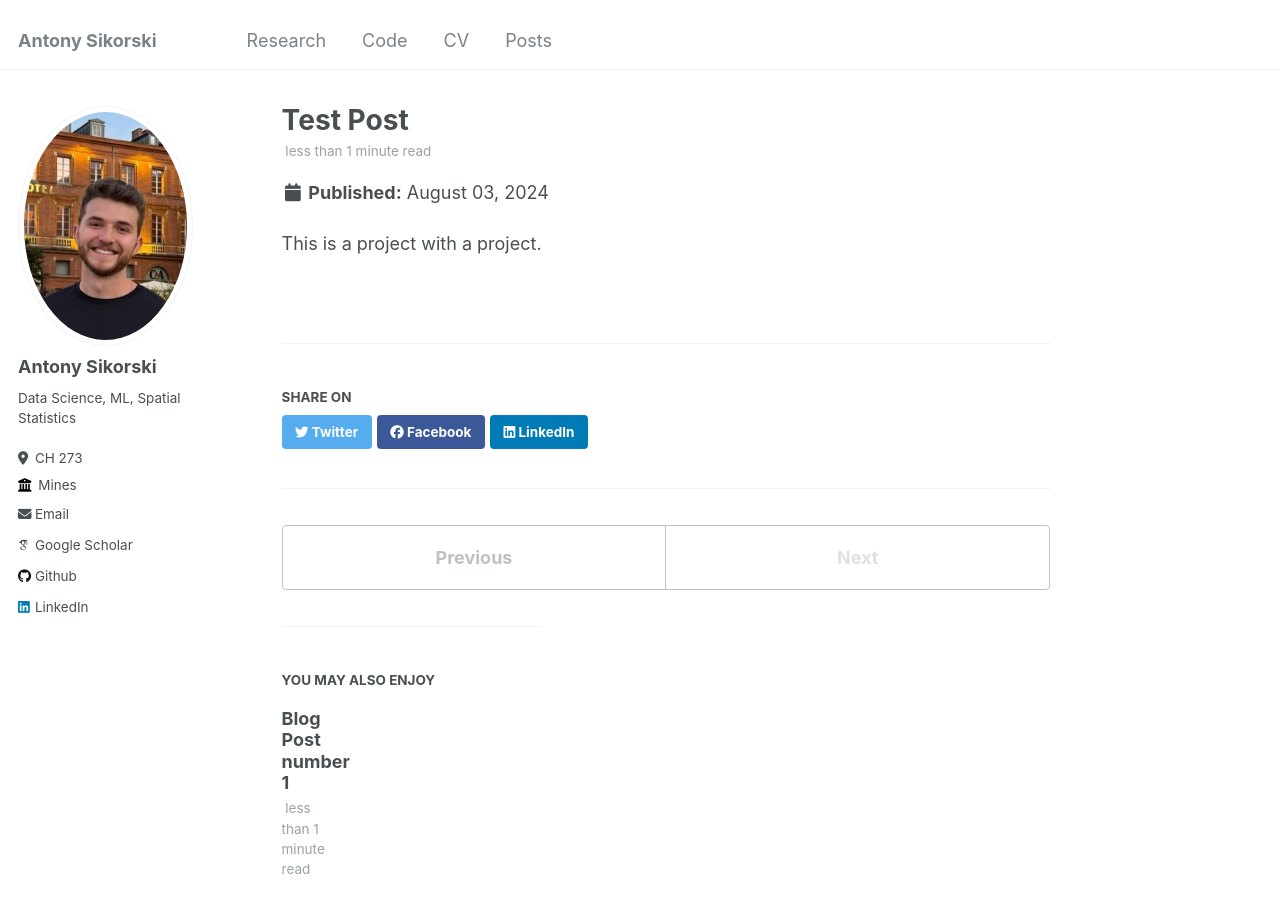
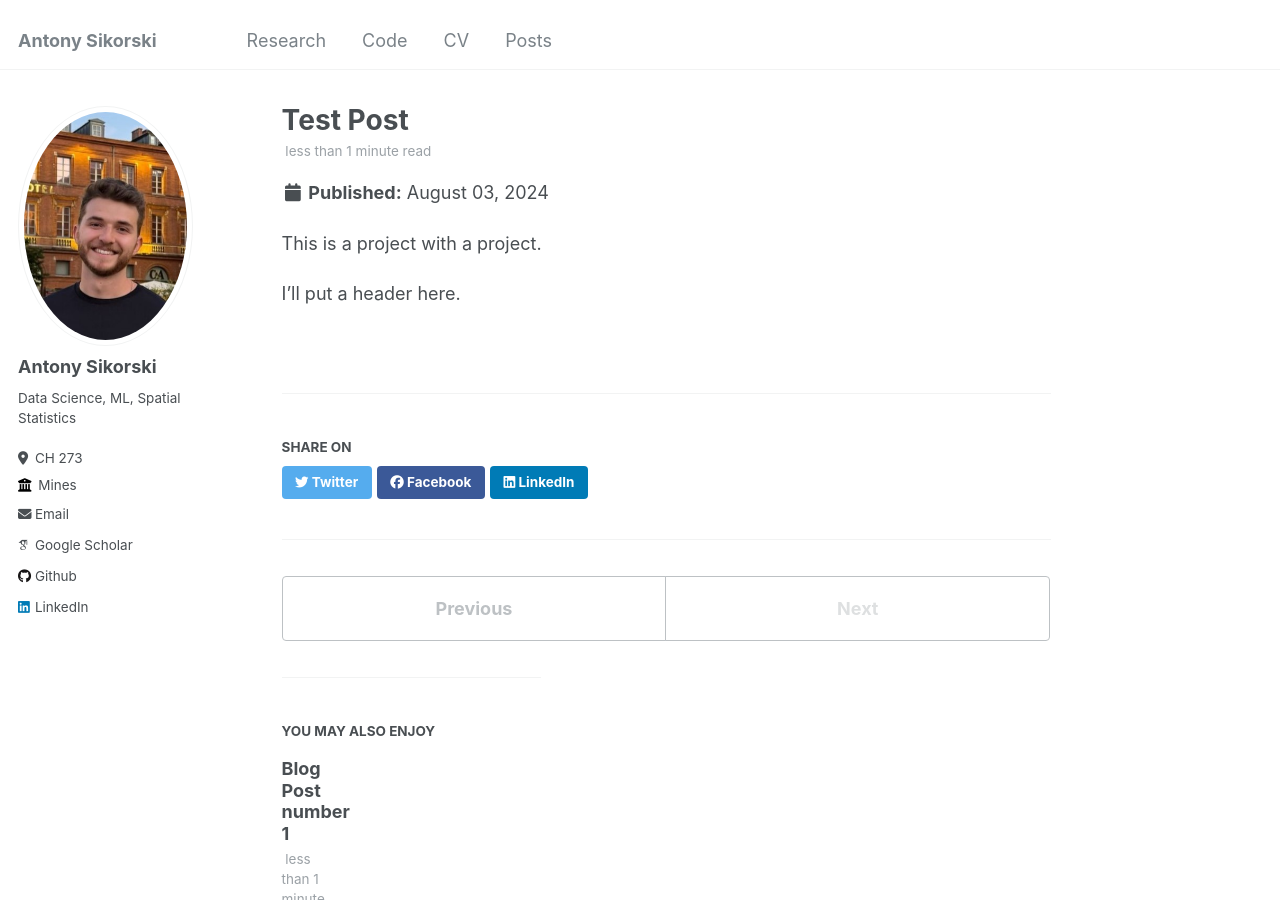
Before and after one commit to antonyxsik/antonyxsik.github.io, a Jekyll site: the page built from _posts/2024-08-03-test_post.md, in a window 1280 px wide and 900 px high. Built offline with Jekyll 4.4.1, drawn with Linux system fonts in a browser that asks for light colours; some web fonts are replaced.

Commit message:
test post

```diff
--- a/_posts/2024-08-03-test_post.md
+++ b/_posts/2024-08-03-test_post.md
@@ -7,3 +7,5 @@ collection: posts
 ---
 
 This is a project with a project.
+
+I'll put a header here.
```
